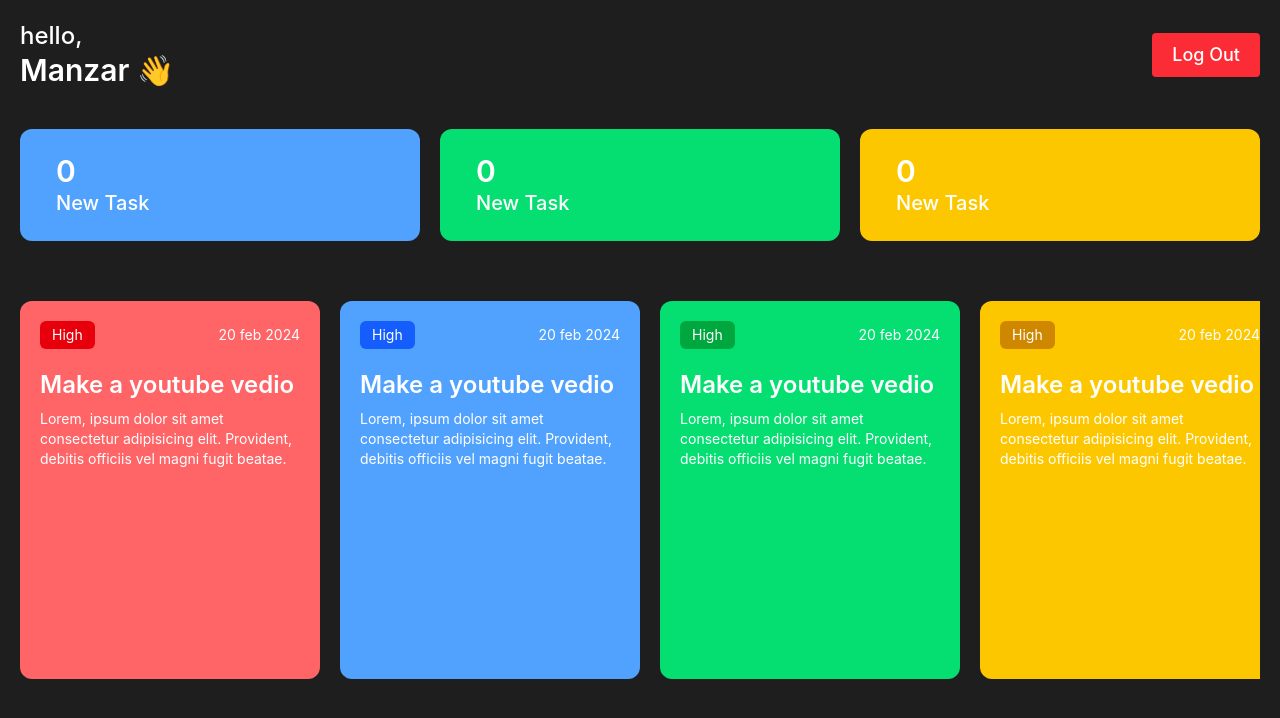
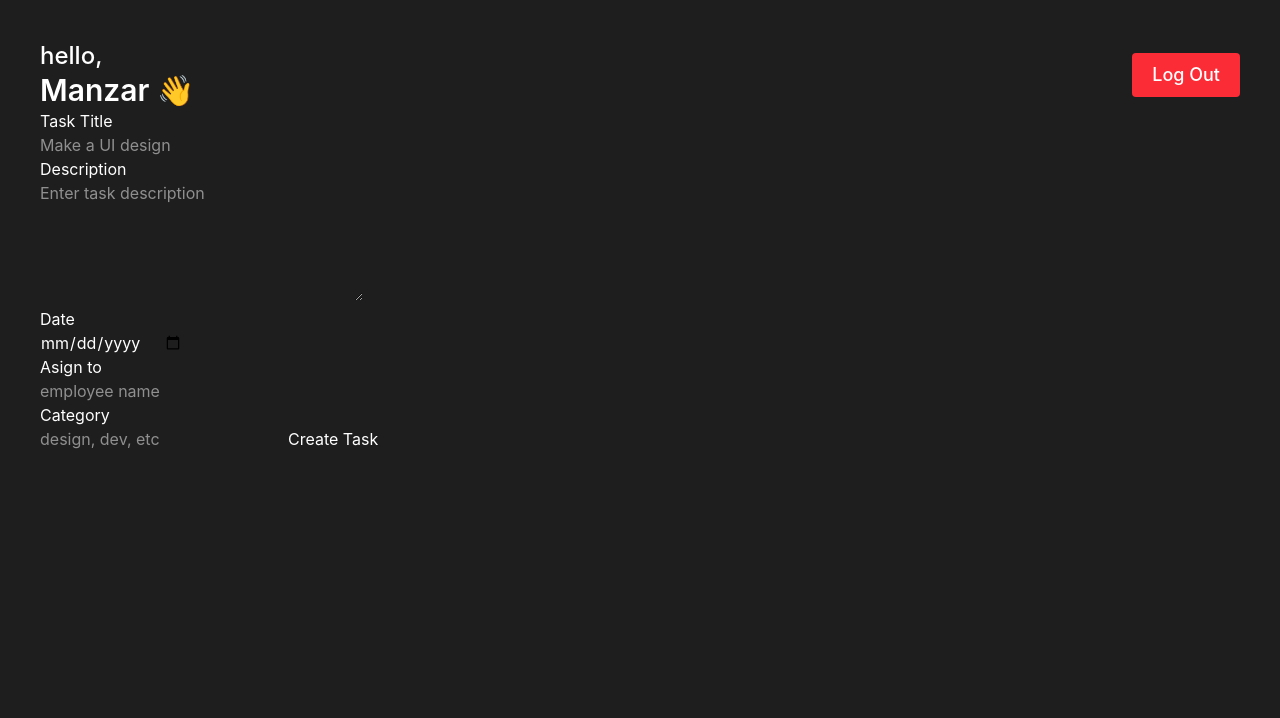
Before and after one commit to ManzarAbbass/Learning_react, a React (Vite) app in the folder 25-Project/: page / in a window 1280 px wide. Shown: the top 718 px of the page. Built offline with nearby package versions, Linux system fonts and the light colour scheme.

Commit message:
design admin dashboard Ui

```diff
--- a/25-Project/src/App.jsx
+++ b/25-Project/src/App.jsx
@@ -1,11 +1,13 @@
 import Login from "./components/Auth/Login"
+import AdminDashboard from "./components/Dashboard/AdminDashboard"
 import EmployeeDashboard from "./components/Dashboard/EmployeeDashboard"
 
 const App = () => {
   return (
     <>
       {/* <Login /> */}
-      <EmployeeDashboard />
+      {/* <EmployeeDashboard /> */}
+      <AdminDashboard/>
     </>
   )
 }
--- a/25-Project/src/components/Dashboard/AdminDashboard.jsx
+++ b/25-Project/src/components/Dashboard/AdminDashboard.jsx
@@ -1,7 +1,24 @@
+import Header from "../others/Header"
+
 const AdminDashboard = () => {
   return (
-    <div>
-
+    <div className="h-screen w-full p-10 text-white">
+      <Header/>
+      <div>
+        <form >
+          <h3>Task Title</h3>
+          <input type="text" placeholder="Make a UI design" />
+          <h3> Description</h3>
+          <textarea name="" id="" cols="30" rows="5" placeholder="Enter task description"></textarea>
+          <h3>Date</h3>
+          <input type="date" />
+          <h3>Asign to</h3>
+          <input type="text" placeholder="employee name"/>
+          <h3>Category</h3>
+          <input type="text" placeholder="design, dev, etc"/>
+          <button>Create Task</button>
+        </form>
+      </div>
     </div>
   )
 }
```
